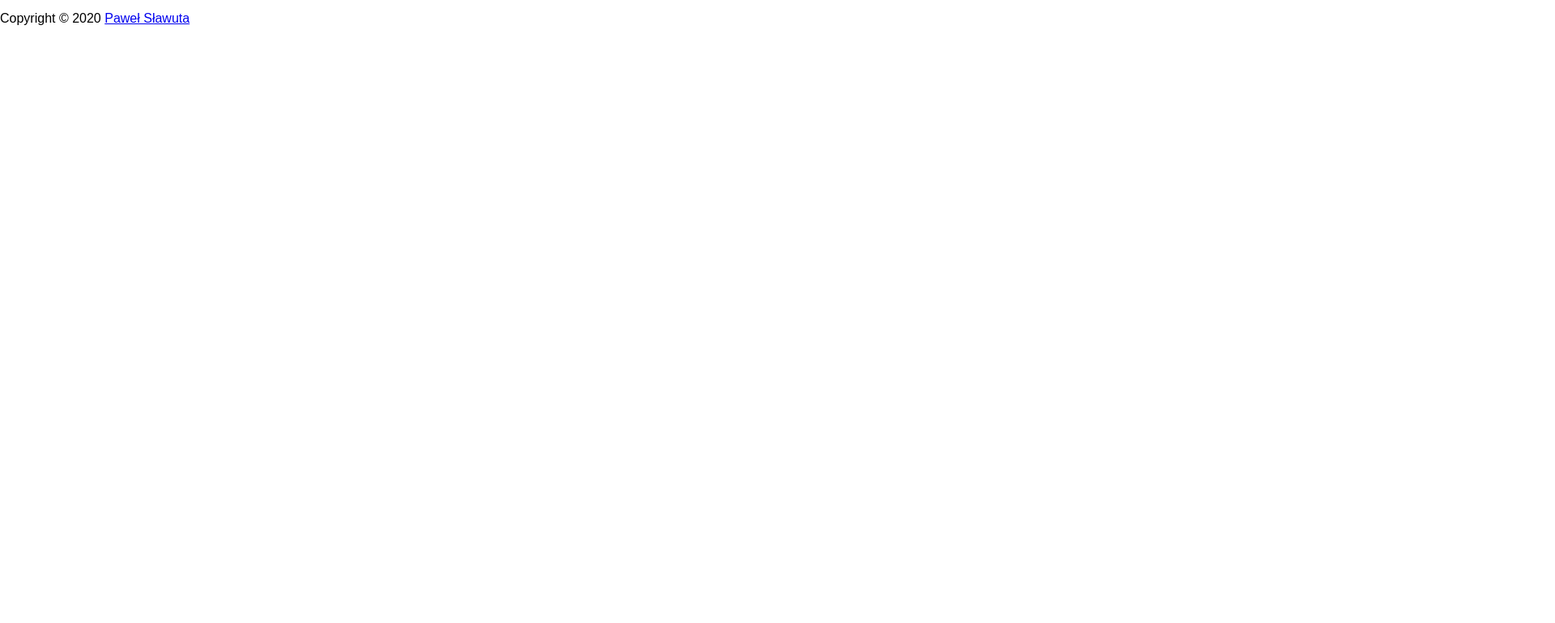
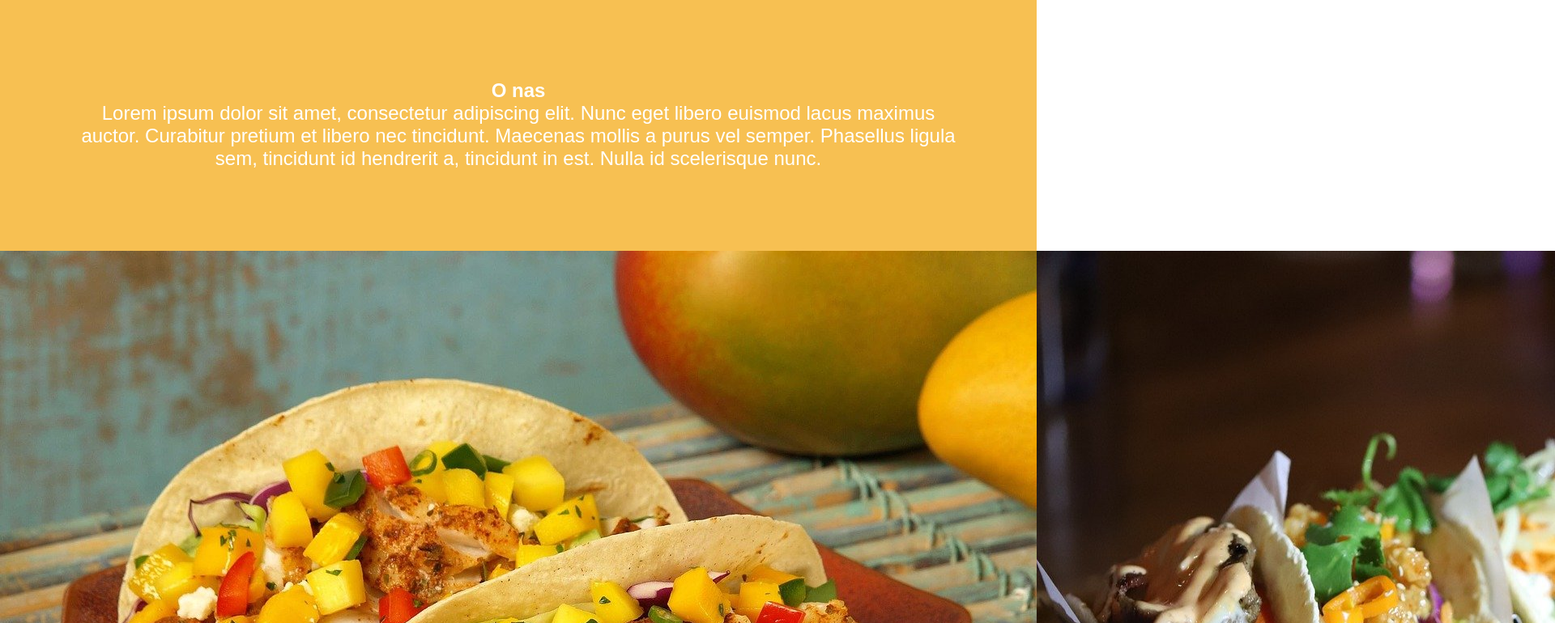
Before and after one commit to Skwlx/Restaurant-site, a React (Create React App) app: page / in a window 1280 px wide. Shown: the part 870-1640 px from the top of the page at 81% size, 1920 px wide, since content can reach past the window. Before the commit the page ends 918 px from the top, so only its background shows below. Built offline with nearby package versions, Linux system fonts and the light colour scheme.

Commit message:
Added menu section

```diff
--- a/src/App.js
+++ b/src/App.js
@@ -1,10 +1,14 @@
 import React from 'react';
 import Layout from './components/layout';
 import Jumbo from './components/jumbo';
+import About from './components/about';
+import Menu from './components/menu'
 
 const App = () => (
   <Layout>
     <Jumbo />
+    <About />
+    <Menu />
   </Layout>
 )
 
--- a/src/components/about.js
+++ b/src/components/about.js
@@ -1,8 +1,18 @@
 import React from "react";
+import "../styles/about.scss";
 
 const About = () => (
     <div className="aboutContainer">
-
+        <div className="about">
+            <div className="about-content">
+                <h2>O nas</h2>
+                <p>Lorem ipsum dolor sit amet, consectetur adipiscing elit.
+                 Nunc eget libero euismod lacus maximus auctor. Curabitur pretium et libero nec tincidunt.
+                 Maecenas mollis a purus vel semper.
+                Phasellus ligula sem, tincidunt id hendrerit a, tincidunt in est.
+                Nulla id scelerisque nunc.</p>
+            </div>
+        </div>
     </div>
 )
 
--- /dev/null
+++ b/src/components/menu.js
@@ -0,0 +1,22 @@
+import React from "react";
+import tacoJpg from "../images/taco.jpg";
+import tacosJpg from "../images/taco2.jpg"
+
+import "../styles/menu.scss";
+
+
+const Menu = () => (
+    <div className="menuContainer">
+        <div className="menu">
+            <div className="menuImages">
+                <img src={tacoJpg} alt="Taco" />
+                <img src={tacosJpg} alt="Taco" />
+            </div>
+            <div className="menuContent">
+                <h2>MENU</h2>
+            </div>
+        </div>
+    </div>
+)
+
+export default Menu;
--- /dev/null
+++ b/src/styles/about.scss
@@ -0,0 +1,14 @@
+.aboutContainer{
+    text-align: center;
+    background-color: #F7C052;
+    padding: 100px;
+    color: white;
+}
+
+.about-content{
+    p{
+        margin: auto;
+        text-align: center;
+        font-size: 1.5rem;
+    }
+}
--- a/src/styles/header.scss
+++ b/src/styles/header.scss
@@ -7,7 +7,7 @@
 
 .header-menu{
     display: flex;
-    justify-content: center;
+    justify-content: space-evenly;
     list-style: none;
 }
 
--- /dev/null
+++ b/src/styles/menu.scss
@@ -0,0 +1,14 @@
+.menuContainer{
+    width: 100%;
+}
+
+.menuImages{
+    width: 100%;
+    display: flex;
+}
+
+.menuContent{
+    display: flex;
+    justify-content: center;
+    padding-top: 30px;
+}
```
Also changed, not shown: src/images/taco.jpg (added), src/images/taco2.jpg (added).
